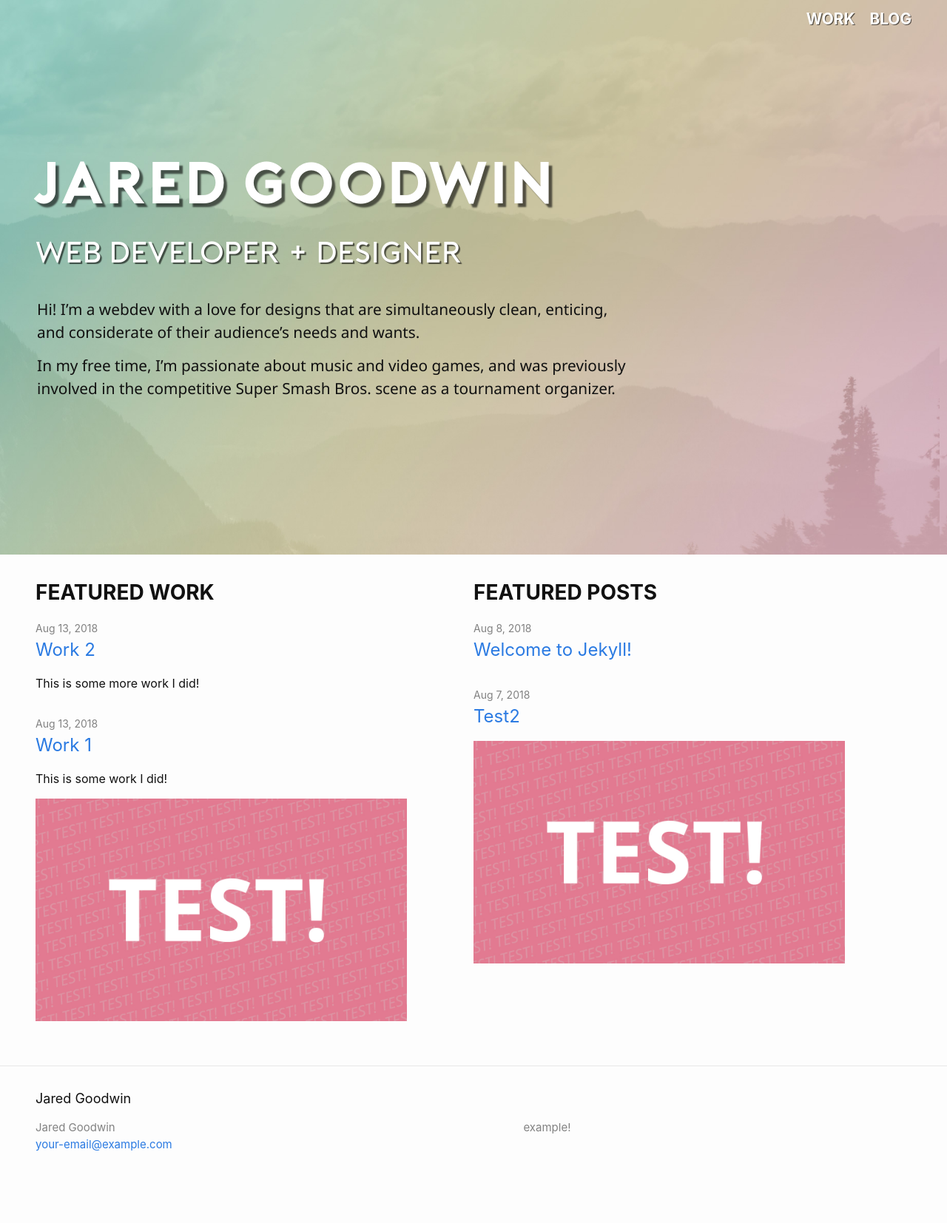
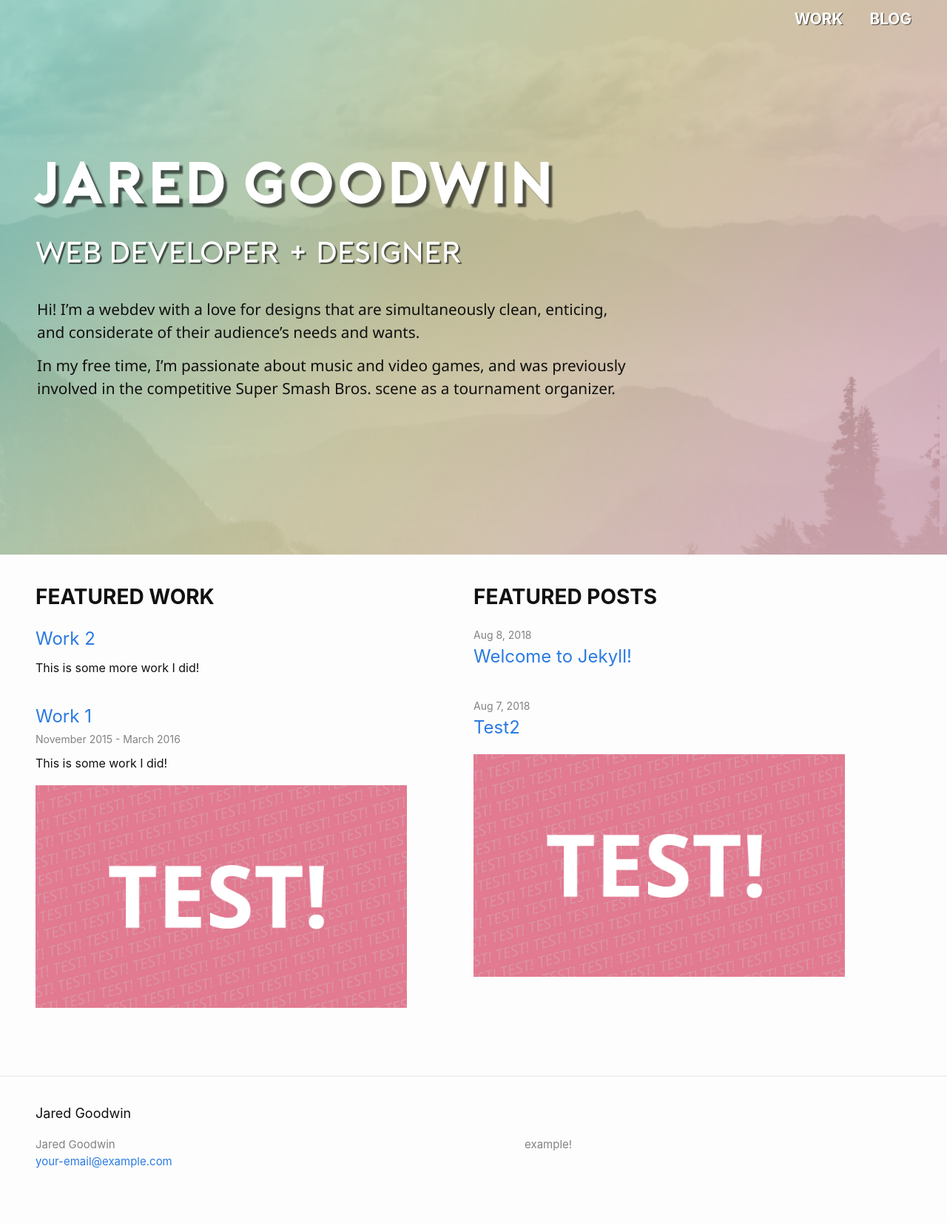
Before and after one commit to goodwin72/jaredrgoodwin.com, a Jekyll site: the page built from index.html, in a window 1280 px wide. Shown: the whole page at 74% size. Built offline with Jekyll 4.4.1, drawn with Linux system fonts in a browser that asks for light colours; before the commit the page ends 1619 px from its top, so only the background shows below that.

Commit message:
Added handling for work time periods; added a bottom border to all half-size columns but the last at mobile widths; increased spacing unit

```diff
--- a/_includes/feed-blog.html
+++ b/_includes/feed-blog.html
@@ -25,7 +25,7 @@
 
                     {%- if post.image -%}
                         <a href="{{ post.url | relative_url }}">
-                            <img class="feed-image" src="../assets/img/{{ post.image }}" alt="{{ post.image-description}}"/>
+                            <img class="feed-item__image" src="../assets/img/{{ post.image }}" alt="{{ post.image-description}}"/>
                         </a>
                     {%- endif -%}
 				</li>
--- a/_includes/feed-work.html
+++ b/_includes/feed-work.html
@@ -11,13 +11,14 @@
 			{%- comment -%} Frustratingly, Liquid does not appear to have a bunch of useful logical syntax. This is the best I could do. {%- endcomment -%}
 			{%- if include.featured-only == false or include.featured-only == nil or work.featured -%}
 				<li>
-					{%- assign date_format = site.minima.date_format | default: "%b %-d, %Y" -%}
-					<span class="post-meta">{{ work.date | date: date_format }}</span>
-					<h3>
-						<a class="post-link" href="{{ work.url | relative_url }}">
-							{{ work.title | escape }}
-						</a>
-					</h3>
+					<header class="feed-item__header">
+                        <h3>
+                            <a class="post-link" href="{{ work.url | relative_url }}">
+                                {{ work.title | escape }}
+                            </a>
+                        </h3>
+                        <span class="post-meta">{{ work.time-period }}</span>
+                    </header>
 
 					{%- if work.description -%}
 						<p>{{ work.description }}</p>
@@ -25,7 +26,7 @@
 
                     {%- if work.image -%}
                         <a href="{{ work.url | relative_url }}">
-                            <img class="feed-image" src="../assets/img/{{ work.image }}" alt="{{ work.image-description}}"/>
+                            <img class="feed-item__image" src="../assets/img/{{ work.image }}" alt="{{ work.image-description}}"/>
                         </a>
                     {%- endif -%}
 				</li>
--- a/_sass/minima.scss
+++ b/_sass/minima.scss
@@ -8,8 +8,8 @@ $base-font-weight: 400 !default;
 $small-font-size:  $base-font-size * 0.875 !default;
 $base-line-height: 1.5 !default;
 
-$spacing-unit:     30px !default;
-$common-padding:   48px !default; //added
+$spacing-unit:     36px !default;
+$common-padding:   48px !default;   //added
 
 $text-color:       #111 !default;
 $background-color: #fdfdfd !default;
--- a/_sass/minima/_layout.scss
+++ b/_sass/minima/_layout.scss
@@ -55,7 +55,7 @@
 
     	// Gaps between nav items, but not on the last one
     	&:not(:last-child) {
-            margin-right: 20px;
+            margin-right: 36px; //changed
     	}
     }
 
@@ -210,12 +210,12 @@
 }
 
 .post-list {
-  margin-left: 0;
-  list-style: none;
+    margin-left: 0;
+    list-style: none;
 
-  > li {
-    margin-bottom: $spacing-unit;
-  }
+    > li {
+        margin-bottom: $spacing-unit;
+    }
 }
 
 .post-meta {
@@ -344,9 +344,17 @@
 
 .col--half{
     min-width: 450px;
+    margin-bottom: 1.25em; //Added
     padding-right: 90px;
     box-sizing: border-box;
     flex: 1;
+}
+
+.col--half:not(:last-child){
+    @include media-query($on-palm){
+        //margin-bottom: 1.5em; //Added
+        border-bottom: 1px solid $grey-color;
+    }
 }
 
 /**
@@ -431,6 +439,14 @@
     text-transform: uppercase;
 }
 
-.feed-image{
+.feed-item__header{
+    margin-bottom: $spacing-unit / 4;
+
+    h3 {
+        margin-bottom: 0;
+    }
+}
+
+.feed-item__image{
     width: 550px;
 }
--- a/_work/work1.html
+++ b/_work/work1.html
@@ -5,5 +5,6 @@ description: This is some work I did!
 image: test-image.jpg
 image-description: Test image!
 
+time-period: November 2015 - March 2016
 featured: 2
 ---
```
